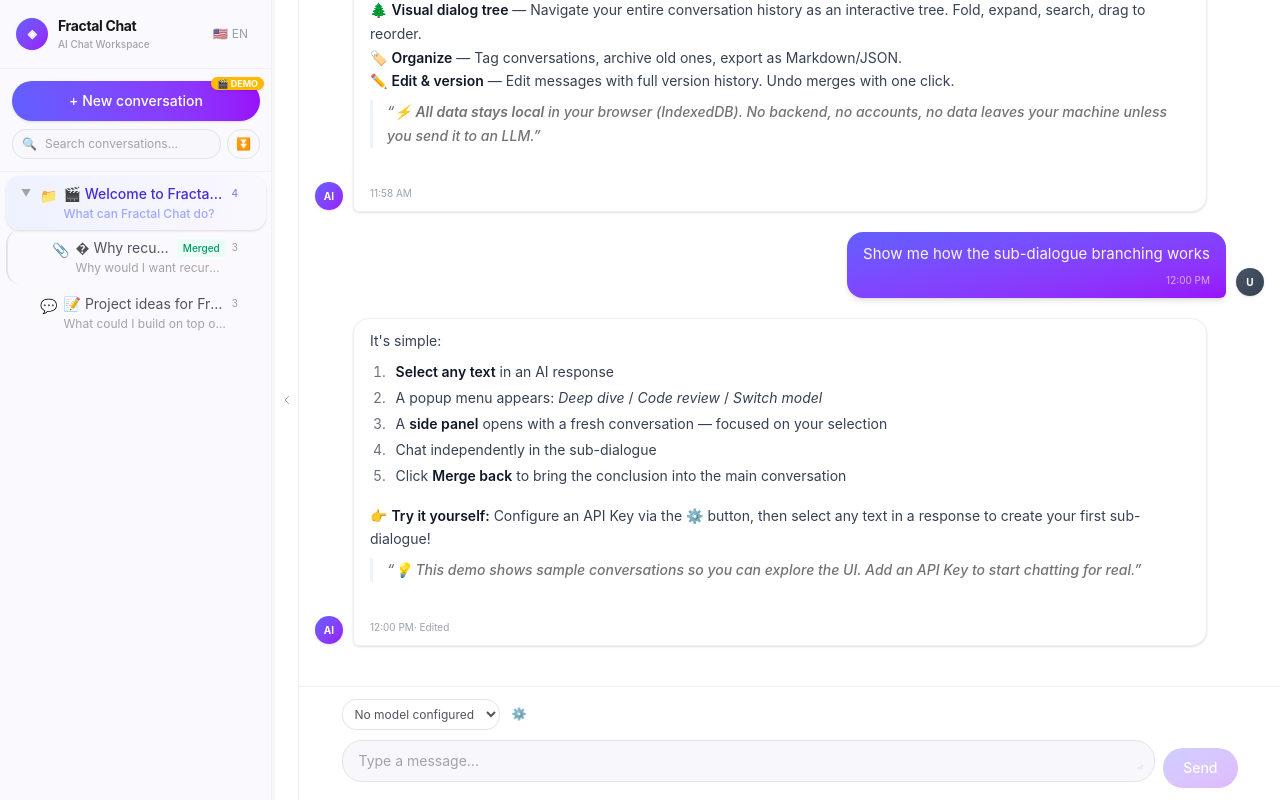
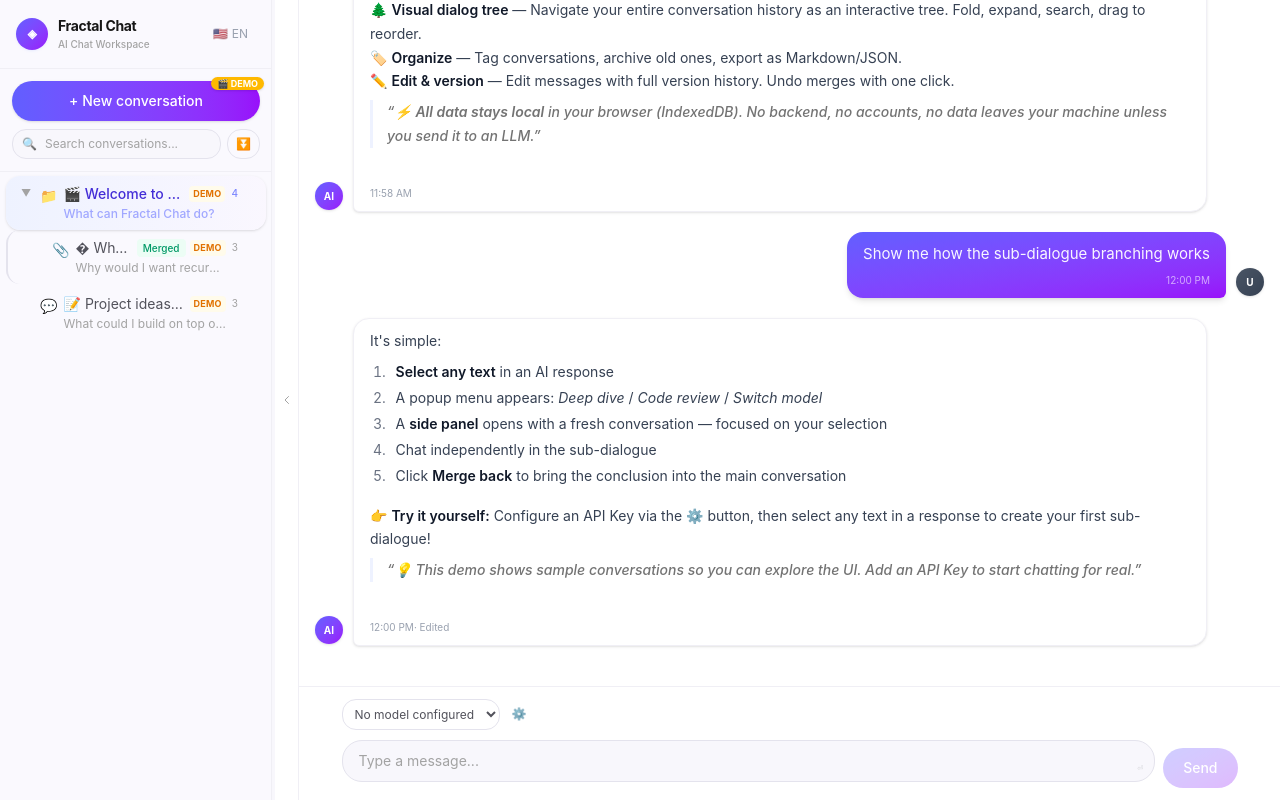
Before and after one commit to LeoLiao0806Xuan/Fractal_Chat, a React (Vite) app: page / in a window 1280 px wide. Built offline with nearby package versions, Linux system fonts and the light colour scheme.

Commit message:
fix: add DEMO badge on each demo conversation in tree

```diff
--- a/src/components/tree/DialogTree.tsx
+++ b/src/components/tree/DialogTree.tsx
@@ -351,6 +351,7 @@ export function DialogTree() {
               )}
               {node.isMerged && <span className="text-[10px] text-emerald-600 bg-emerald-50 px-1.5 py-0.5 rounded font-medium shrink-0">{t('tree.merged')}</span>}
               {node.status === 'archived' && <span className="text-[10px] text-[#a3a3a3] shrink-0">📦</span>}
+              {node.tags.includes('demo') && <span className="text-[9px] text-amber-600 bg-amber-50 px-1 py-0.5 rounded shrink-0 font-bold tracking-wide">DEMO</span>}
             </div>
             {node.preview && renamingId !== node.id && (
               <div className={`text-xs truncate mt-0.5 ${active ? 'text-indigo-400/70' : 'text-[#a3a3a3]'}`}>{node.preview}</div>
```
